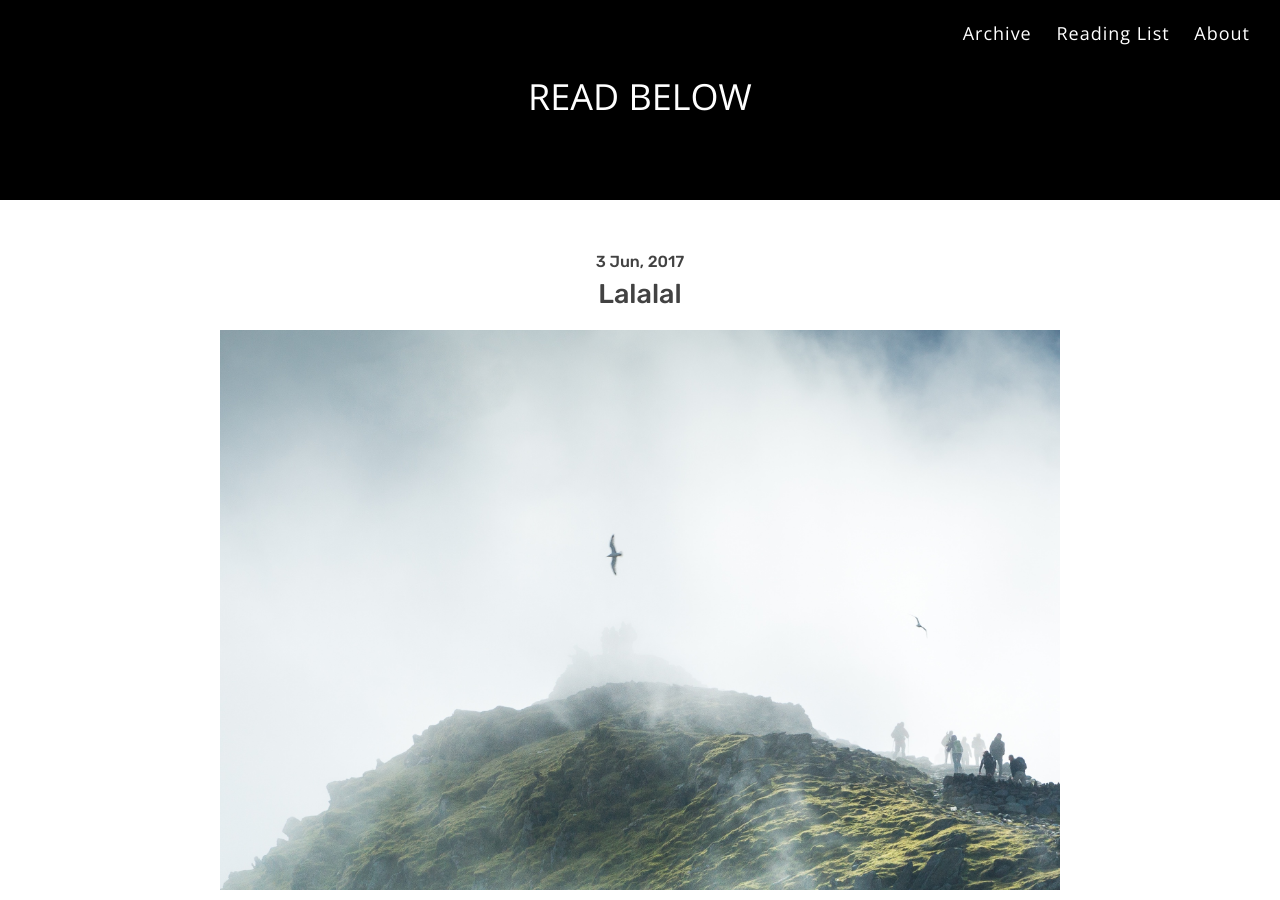
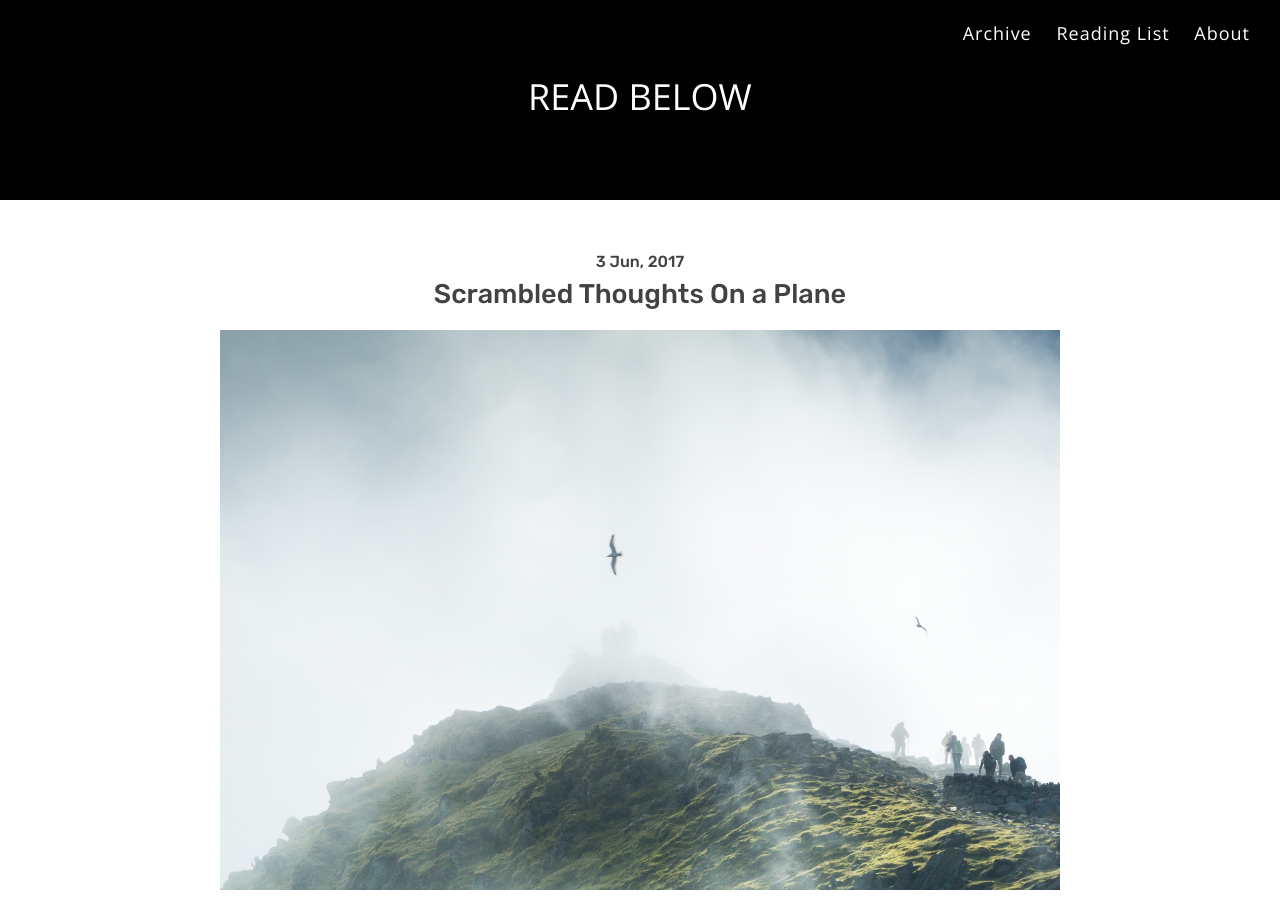
Before and after one commit to irenealgi/readbelow, a Jekyll site: the page built from _posts/2017-06-03-scrambled-thoughts-on-a-plane.md, in a window 1280 px wide and 900 px high. Built offline with Jekyll 4.4.1, drawn with Linux system fonts in a browser that asks for light colours; our own code applies the rules of GitHub Pages for plain Markdown files.

Commit message:
Update from Forestry.io - 2017-06-03-scrambled-thoughts-on-a-plane.md

```diff
--- a/_posts/2017-06-03-scrambled-thoughts-on-a-plane.md
+++ b/_posts/2017-06-03-scrambled-thoughts-on-a-plane.md
@@ -1,5 +1,5 @@
 ---
-title: Lalalal
+title: Scrambled Thoughts On a Plane
 date: '2017-06-03T15:06:49+00:00'
 label: ''
 ---
```
